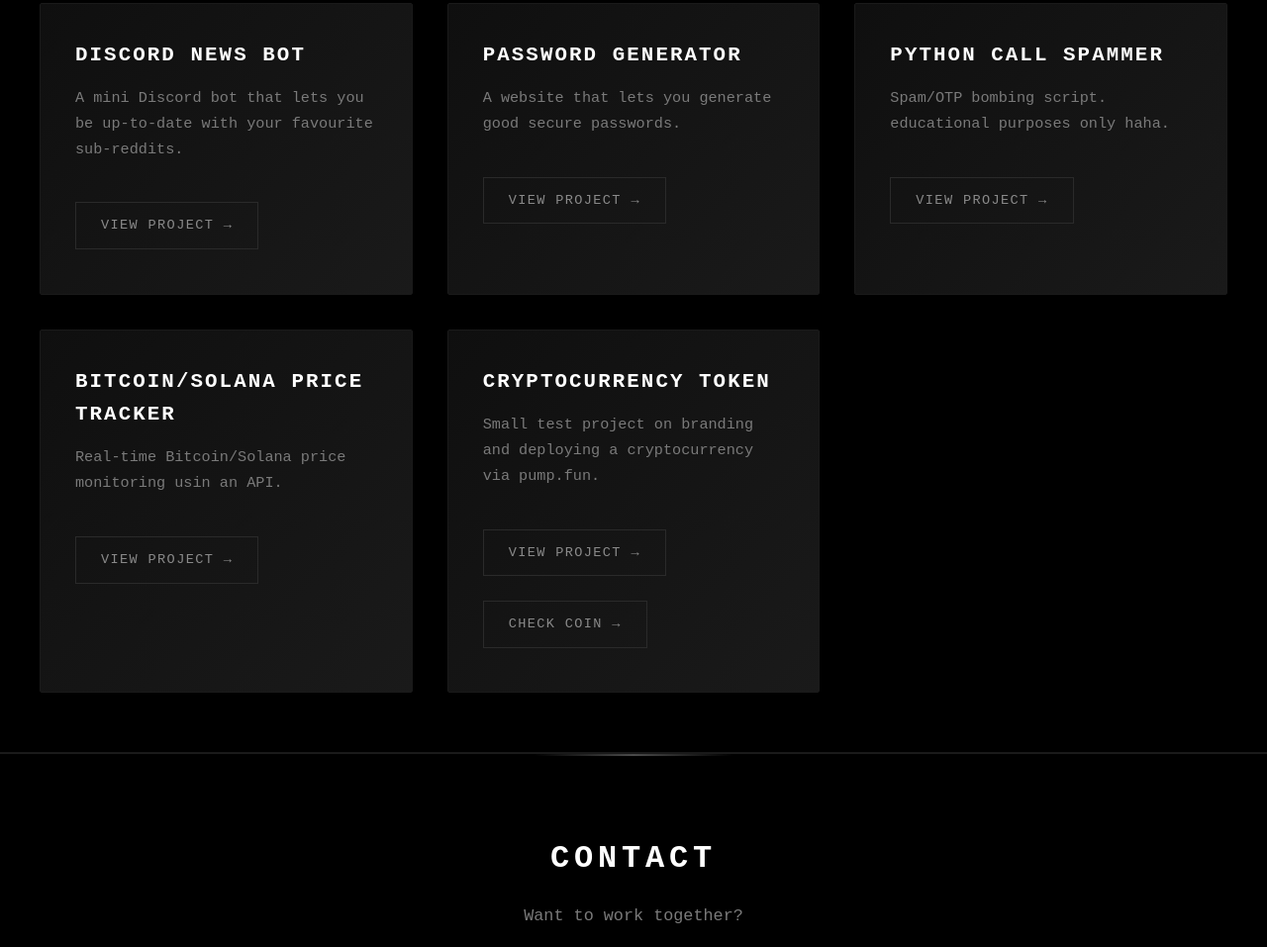
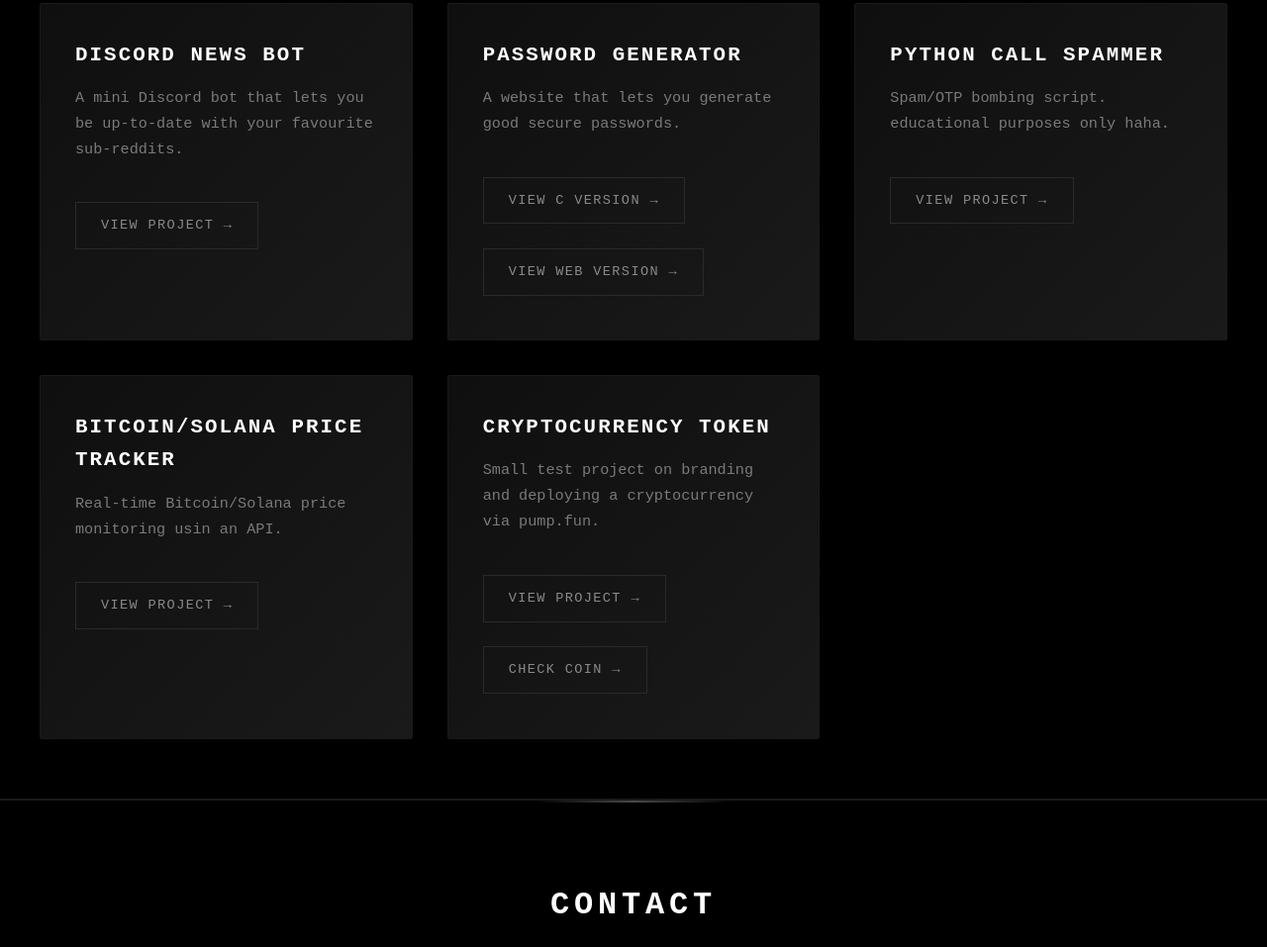
Before and after one commit to 0xyaci/0xyaci.github.io, a plain HTML site: page index.html in a window 1280 px wide. Shown: the part 891-1848 px from the top of the page at 99% size. Drawn offline with Linux system fonts and the light colour scheme.

Commit message:
Update index.html
URL fixes

```diff
--- a/index.html
+++ b/index.html
@@ -29,17 +29,18 @@
         <div class="project-card">
             <h3>Discord News Bot</h3>
             <p>A mini Discord bot that lets you be up-to-date with your favourite sub-reddits.</p>
-            <a href="#">View Project →</a>
+            <a href="https://github.com/0xyaci/Discord-News-Bot">View Project →</a>
         </div>
         <div class="project-card">
             <h3>Password generator</h3>
             <p>A website that lets you generate good secure passwords.</p>
-            <a href="#">View Project →</a>
+            <a href="https://github.com/0xyaci/password-generator-in-c">View C Version →</a>
+            <a href="https://github.com/0xyaci/password-generator">View Web Version →</a>
         </div>
         <div class="project-card">
             <h3>Python Call Spammer</h3>
             <p>Spam/OTP bombing script. educational purposes only haha.</p>
-            <a href="#">View Project →</a>
+            <a href="https://github.com/0xyaci/SpamCaller">View Project →</a>
         </div>
         <div class="project-card">
             <h3>Bitcoin/Solana Price Tracker</h3>
@@ -58,10 +59,11 @@
         <p>Want to work together?</p>
         <div class="contact-links">
             <a href="mailto:yurtsuki@gmail.com">Email</a>
-            <a href="https://github.com/yourusername">GitHub</a>
+            <a href="https://github.com/0xyaci">GitHub</a>
         </div>
     </div>
 
 </body>
 
+
 </html>
```
